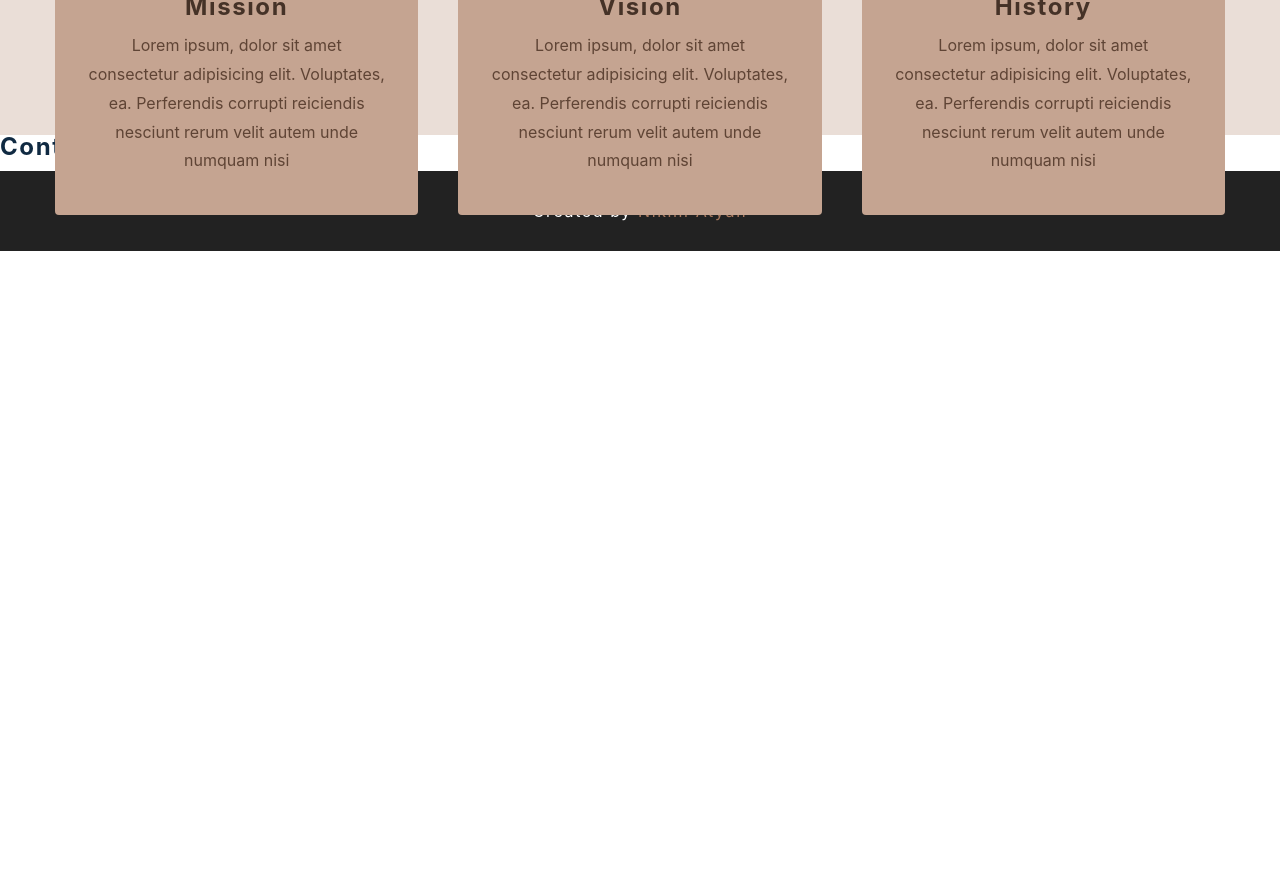
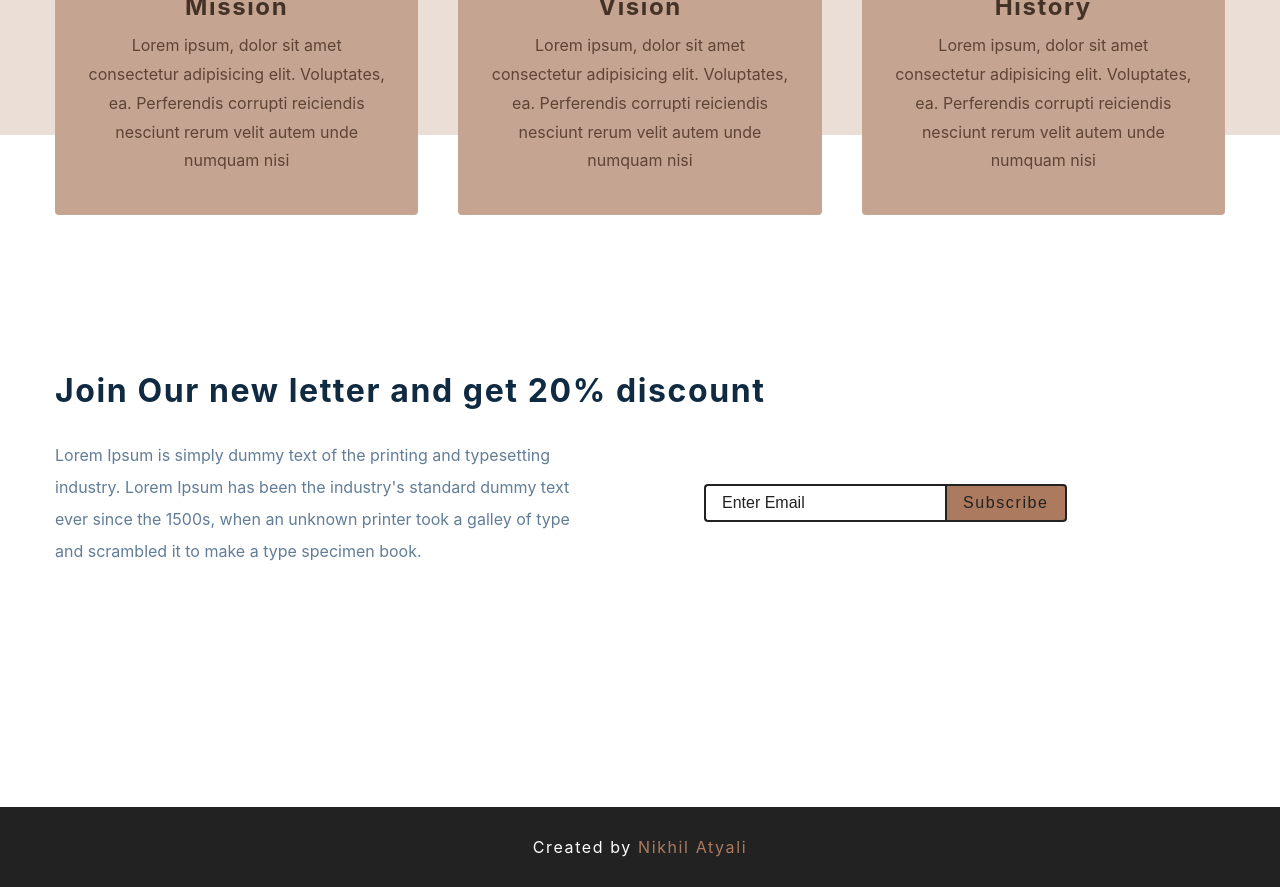
Before and after one commit to NikhilAtyali/comfy-store, a React (Create React App) app: page / in a window 1280 px wide. Shown: the part 1220-2107 px from the top of the page. Before the commit the page ends 1471 px from the top, so only its background shows below. Built offline with nearby package versions, Linux system fonts and the light colour scheme; no server answers; the HTML template or start-up script is replaced by a standard one.

Commit message:
feat: fetched products

```diff
--- a/src/components/Contact.js
+++ b/src/components/Contact.js
@@ -2,7 +2,20 @@ import React from 'react'
 import styled from 'styled-components'
 
 const Contact = () => {
-  return <h4>contact section</h4>
+  return <Wrapper>
+    <div className='section-center'>
+      <h3>Join Our new letter and get 20% discount</h3>
+      <div className='content'>
+        <p>
+        Lorem Ipsum is simply dummy text of the printing and typesetting industry. Lorem Ipsum has been the industry's standard dummy text ever since the 1500s, when an unknown printer took a galley of type and scrambled it to make a type specimen book.
+        </p>
+        <form>
+          <input type="email" className='form-input' placeholder='enter email'/>
+          <button type='submit' className='submit-btn'>Subscribe</button>
+        </form>
+      </div>
+    </div>
+  </Wrapper>
 }
 const Wrapper = styled.section`
   padding: 5rem 0;
--- a/src/context/products_context.js
+++ b/src/context/products_context.js
@@ -14,7 +14,11 @@ import {
 } from '../actions'
 
 const initialState = {
-  isSidebarOpen: false
+  isSidebarOpen: false,
+  products_loading:false,
+  products_error:false,
+  products:[],
+  featured_products:[]
 }
 
 const ProductsContext = React.createContext()
@@ -28,6 +32,23 @@ export const ProductsProvider = ({ children }) => {
   const closeSidebar = () =>{
     dispatch({type: SIDEBAR_CLOSE})
   }
+
+  const fetchProducts = async (url)=>{
+    dispatch({type:GET_PRODUCTS_BEGIN })
+    try{
+      const response = await axios.get(url)
+      const products = response?.data;
+      dispatch({type:GET_PRODUCTS_SUCCESS, payload:products})
+    console.log(response);
+    }
+    catch{
+        dispatch({type: GET_PRODUCTS_ERROR})
+    }
+
+  }
+  useEffect(()=>{
+    fetchProducts(url)
+  },[])
   return (
     <ProductsContext.Provider value={{...state, openSidebar, closeSidebar}}>
       {children}
--- a/src/reducers/products_reducer.js
+++ b/src/reducers/products_reducer.js
@@ -17,7 +17,16 @@ const products_reducer = (state, action) => {
   if (action.type === SIDEBAR_CLOSE){
     return {...state, isSidebarOpen: false}
   }
-
+  if(action.type === GET_PRODUCTS_BEGIN){
+    return {...state, products_loading:true}
+  }
+  if(action.type === GET_PRODUCTS_SUCCESS){
+    const featured_products = action.payload.filter((product)=>product.featured === true)
+    return {...state,products_loading:false, products:action.payload,featured_products:featured_products}
+  }
+  if(action.type === GET_PRODUCTS_ERROR){
+    return {...state, products_loading:false, products_error:true}
+  }
   return state
   throw new Error(`No Matching "${action.type}" - action type`)
 }
```
